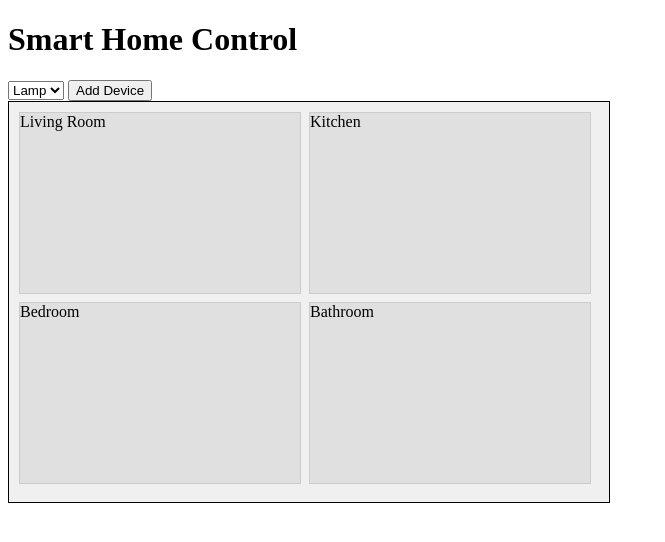
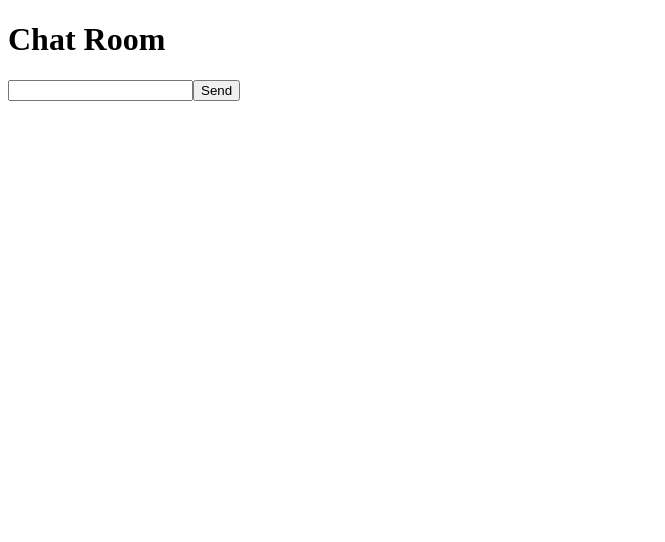
Before and after one commit to amindridi1/fanen, a Flask app: page / in a window 1280 px wide. Shown: the top 542 px of the page, without its empty margins (0-665 px from the left). Run offline with Flask 2, Linux system fonts and the light colour scheme; some libraries are stand-ins or nearby versions.

Commit message:
Update index.html

```diff
--- a/templates/index.html
+++ b/templates/index.html
@@ -3,94 +3,36 @@
 <head>
     <meta charset="UTF-8">
     <meta name="viewport" content="width=device-width, initial-scale=1.0">
-    <title>Smart Home Control</title>
-    <style>
-        #home {
-            width: 600px;
-            height: 400px;
-            border: 1px solid #000;
-            position: relative;
-            background-color: #f0f0f0;
-        }
-        .room {
-            position: absolute;
-            border: 1px solid #ccc;
-            background-color: #e0e0e0;
-        }
-        #living-room { top: 10px; left: 10px; width: 280px; height: 180px; }
-        #kitchen { top: 10px; left: 300px; width: 280px; height: 180px; }
-        #bedroom { top: 200px; left: 10px; width: 280px; height: 180px; }
-        #bathroom { top: 200px; left: 300px; width: 280px; height: 180px; }
-        .device {
-            position: absolute;
-            cursor: pointer;
-        }
-        .device.on {
-            filter: brightness(1.5);
-        }
-    </style>
+    <title>Chat Room</title>
+    <script src="https://cdnjs.cloudflare.com/ajax/libs/socket.io/4.0.0/socket.io.js"></script>
+    <script src="https://code.jquery.com/jquery-3.6.0.min.js"></script>
 </head>
 <body>
-    <h1>Smart Home Control</h1>
-    <div>
-        <select id="device_selector">
-            <option value="lamp">Lamp</option>
-            <option value="pc">PC</option>
-            <!-- Add more devices as needed -->
-        </select>
-        <button onclick="addDevice()">Add Device</button>
+    <h1>Chat Room</h1>
+    <div id="chat">
+        <ul id="messages">
+            <!-- Previous messages will be populated here -->
+            {% for message in messages %}
+                <li>{{ message }}</li>
+            {% endfor %}
+        </ul>
     </div>
-    <div id="home">
-        <div id="living-room" class="room">Living Room</div>
-        <div id="kitchen" class="room">Kitchen</div>
-        <div id="bedroom" class="room">Bedroom</div>
-        <div id="bathroom" class="room">Bathroom</div>
-    </div>
+    <input id="message" autocomplete="off" /><button onclick="sendMessage()">Send</button>
 
     <script>
-        function addDevice() {
-            var deviceType = document.getElementById('device_selector').value;
-            var device = document.createElement('div');
-            device.className = 'device';
-            device.textContent = deviceType;
-            device.style.left = '50px';
-            device.style.top = '50px';
-            device.onclick = function() {
-                toggleDevice(device);
-            };
-            document.getElementById('home').appendChild(device);
-            makeDraggable(device);
-        }
+        var socket = io();
 
-        function toggleDevice(device) {
-            device.classList.toggle('on');
-        }
+        socket.on('message', function(msg){
+            var item = document.createElement('li');
+            item.textContent = msg;
+            document.getElementById('messages').appendChild(item);
+            window.scrollTo(0, document.body.scrollHeight);
+        });
 
-        function makeDraggable(element) {
-            element.onmousedown = function(event) {
-                let shiftX = event.clientX - element.getBoundingClientRect().left;
-                let shiftY = event.clientY - element.getBoundingClientRect().top;
-
-                function moveAt(pageX, pageY) {
-                    element.style.left = pageX - shiftX + 'px';
-                    element.style.top = pageY - shiftY + 'px';
-                }
-
-                function onMouseMove(event) {
-                    moveAt(event.pageX, event.pageY);
-                }
-
-                document.addEventListener('mousemove', onMouseMove);
-
-                element.onmouseup = function() {
-                    document.removeEventListener('mousemove', onMouseMove);
-                    element.onmouseup = null;
-                };
-            };
-
-            element.ondragstart = function() {
-                return false;
-            };
+        function sendMessage() {
+            var input = document.getElementById('message');
+            socket.send(input.value);
+            input.value = '';
         }
     </script>
 </body>
```
